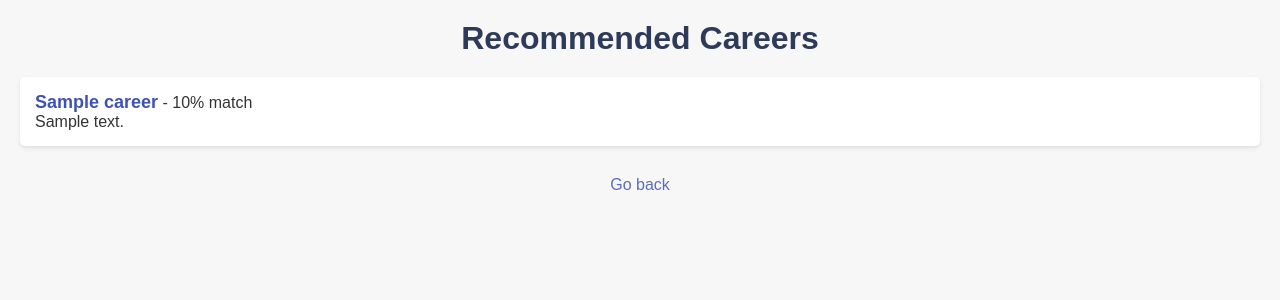
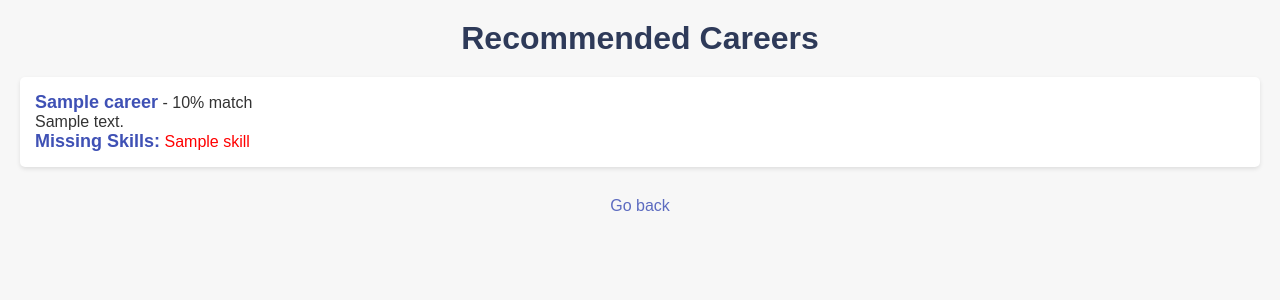
Before and after one commit to AKHAASH/Career-Navigator-using-AI, a Flask app: template templates/result.html in a window 1280 px wide. Shown: the top 300 px of the page. Run offline with Flask 3, Linux system fonts and the light colour scheme; the template is opened without the code that fills it: most values are stand-ins (such as "Sample title", 1, 10 or a date in 2020).

Commit message:
displays missings skills

```diff
--- a/app.py
+++ b/app.py
@@ -18,6 +18,20 @@ app = Flask(__name__)
 vectorizer = TfidfVectorizer()
 tfidf_matrix = vectorizer.fit_transform(career_data['skills_processed'])
 
+# Function to find missing skills (with exact skill matching)
+def find_missing_skills(user_skills, career_skills):
+    # Split user skills into list of skills
+    user_skills_list = set(user_skills.split(','))
+
+    # Extract career's required skills as a set
+    career_skills_list = set(career_skills.split(' '))
+
+    # Find missing skills (those in career's skills but not in user's skills)
+    missing_skills = career_skills_list - user_skills_list
+
+    # Return missing skills as a list
+    return list(missing_skills)
+
 # Function to predict match percentage
 def predict_career_match(user_skills):
     user_skills_processed = ' '.join(user_skills.replace("'", "").split(" "))
@@ -26,12 +40,23 @@ def predict_career_match(user_skills):
 
     recommendations = []
     for i, score in enumerate(similarity_scores):
-        if score > 0:  # Only include careers with some match
-            recommendations.append({
-                "career": career_data.iloc[i]['career'],
-                "description": career_data.iloc[i]['description'],
-                "match_score": round(score * 100, 2)  # Convert to percentage
-            })
+        # Skip careers with 0% match
+        if score == 0:
+            continue
+
+        career = career_data.iloc[i]
+        missing_skills = find_missing_skills(user_skills, career['skills_processed'])
+
+        # Avoid displaying missing skills if the match is 100%
+        if score == 1.0:
+            missing_skills = set()  # No missing skills for 100% match
+
+        recommendations.append({
+            "career": career['career'],
+            "description": career['description'],
+            "match_score": round(score * 100, 2),  # Convert to percentage
+            "missing_skills": list(missing_skills)  # Ensure it is a list
+        })
 
     # Sort by match score (highest first)
     recommendations = sorted(recommendations, key=lambda x: x['match_score'], reverse=True)
--- a/templates/result.html
+++ b/templates/result.html
@@ -13,7 +13,17 @@
         {% for recommendation in recommendations %}
             <li>
                 <strong>{{ recommendation.career }}</strong> - {{ recommendation.match_score }}% match<br>
-                {{ recommendation.description }}
+                {{ recommendation.description }}<br>
+
+                {% if recommendation.missing_skills %}
+                    <p><strong>Missing Skills:</strong>
+                    {% for skill in recommendation.missing_skills %}
+                        <span style="color: red;">{{ skill }}</span>{% if not loop.last %}, {% endif %}
+                    {% endfor %}
+                    </p>
+                {% else %}
+                    <p><strong>Skills Complete!</strong></p>
+                {% endif %}
             </li>
         {% endfor %}
         </ul>
```
Also changed, not shown: careers.csv (+33 -0 lines), 1 other file.
